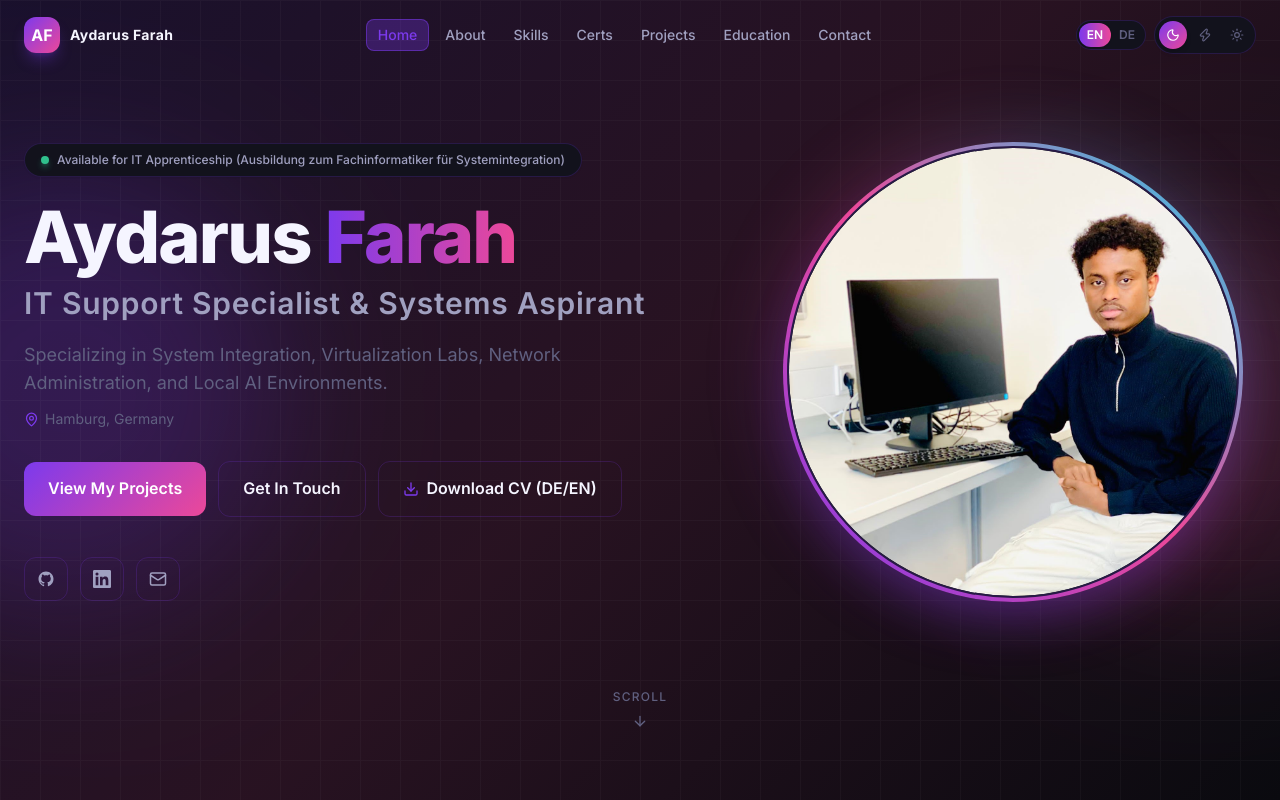
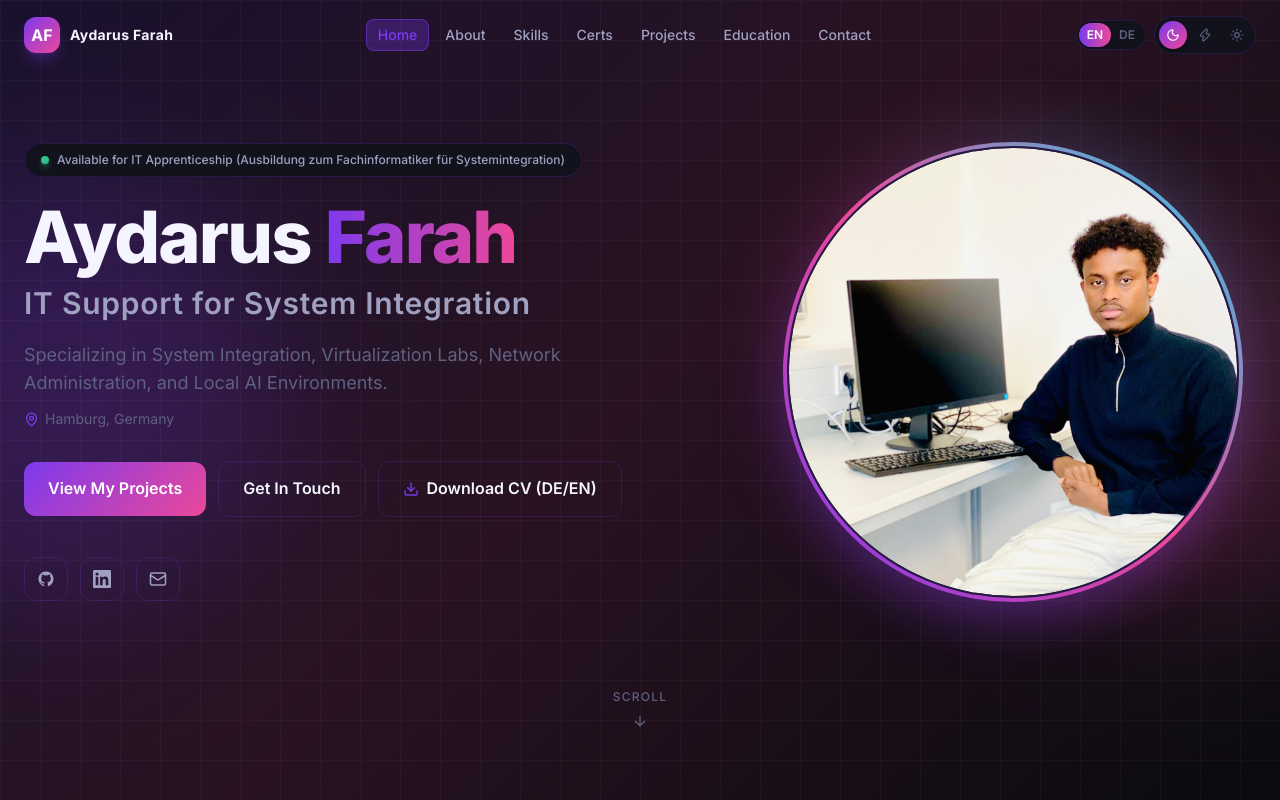
Before and after one commit to aydarusfarah/portfolio-website, a React (Vite) app: page / in a window 1280 px wide. Shown: the top 800 px of the page. Built offline with nearby package versions, Linux system fonts and the light colour scheme.

Commit message:
style: update main role title to IT Support for System Integration / Fachinformatiker für Systemintegration

```diff
--- a/src/data/portfolio.js
+++ b/src/data/portfolio.js
@@ -1,8 +1,8 @@
 export const personalInfo = {
   name: "Aydarus Farah Hassan",
   title: {
-    en: "IT Support Specialist & Systems Aspirant",
-    de: "IT-Support-Spezialist & Anwärter Systemintegration",
+    en: "IT Support for System Integration",
+    de: "Fachinformatiker für Systemintegration",
   },
   subtitle: {
     en: "Specializing in System Integration, Virtualization Labs, Network Administration, and Local AI Environments.",
--- a/src/data/translations.js
+++ b/src/data/translations.js
@@ -13,7 +13,7 @@ export const translations = {
       availability: "Available for IT Apprenticeship (Ausbildung zum Fachinformatiker für Systemintegration)",
       nameFirst: "Aydarus",
       nameLast: "Farah",
-      title: "IT Support Specialist & Systems Aspirant",
+      title: "IT Support for System Integration",
       subtitle: "Specializing in System Integration, Virtualization Labs, Network Administration, and Local AI Environments.",
       location: "Hamburg, Germany",
       projectsBtn: "View My Projects",
@@ -24,7 +24,7 @@ export const translations = {
     about: {
       title: "About Me",
       subtitle: "IT professional with a passion for networks, virtualization, and AI systems.",
-      titleRole: "IT Support Specialist & Systems Aspirant",
+      titleRole: "IT Support for System Integration",
       bio: "I'm an IT Support Specialist based in Hamburg, Germany, holding multiple professional certifications from Google, IBM, and Cisco. I specialize in building and administering network infrastructure, virtualization labs (VMware, VirtualBox), and local AI environments using open-weight models. My goal is to bridge the gap between traditional IT support and modern AI-powered systems administration.",
       atAGlance: "At a Glance",
       certificationsCount: "Certifications",
@@ -91,7 +91,7 @@ export const translations = {
       availability: "Suche Ausbildungsplatz (Ausbildung zum Fachinformatiker für Systemintegration)",
       nameFirst: "Aydarus",
       nameLast: "Farah",
-      title: "IT-Support-Spezialist & Anwärter Systemintegration",
+      title: "Fachinformatiker für Systemintegration",
       subtitle: "Spezialisiert auf Systemintegration, Virtualisierungslabs, Netzwerkadministration und lokale KI-Umgebungen.",
       location: "Hamburg, Deutschland",
       projectsBtn: "Projekte ansehen",
@@ -102,7 +102,7 @@ export const translations = {
     about: {
       title: "Über Mich",
       subtitle: "IT-Fachkraft mit Leidenschaft für Netzwerke, Virtualisierung und KI-Systeme.",
-      titleRole: "IT-Support-Spezialist & Anwärter Systemintegration",
+      titleRole: "Fachinformatiker für Systemintegration",
       bio: "Ich bin ein IT-Support-Spezialist in Hamburg mit zertifizierten Qualifikationen von Google, IBM und Cisco. Mein Fokus liegt auf dem Aufbau und der Administration von Netzwerkinfrastrukturen, Virtualisierungsumgebungen (VMware, VirtualBox) und lokalen KI-Systemen mit Open-Weight-Modellen. Mein Ziel ist es, klassische IT-Betreuung mit moderner, KI-gestützter Systemadministration zu verbinden.",
       atAGlance: "Auf einen Blick",
       certificationsCount: "Zertifikate",
```
